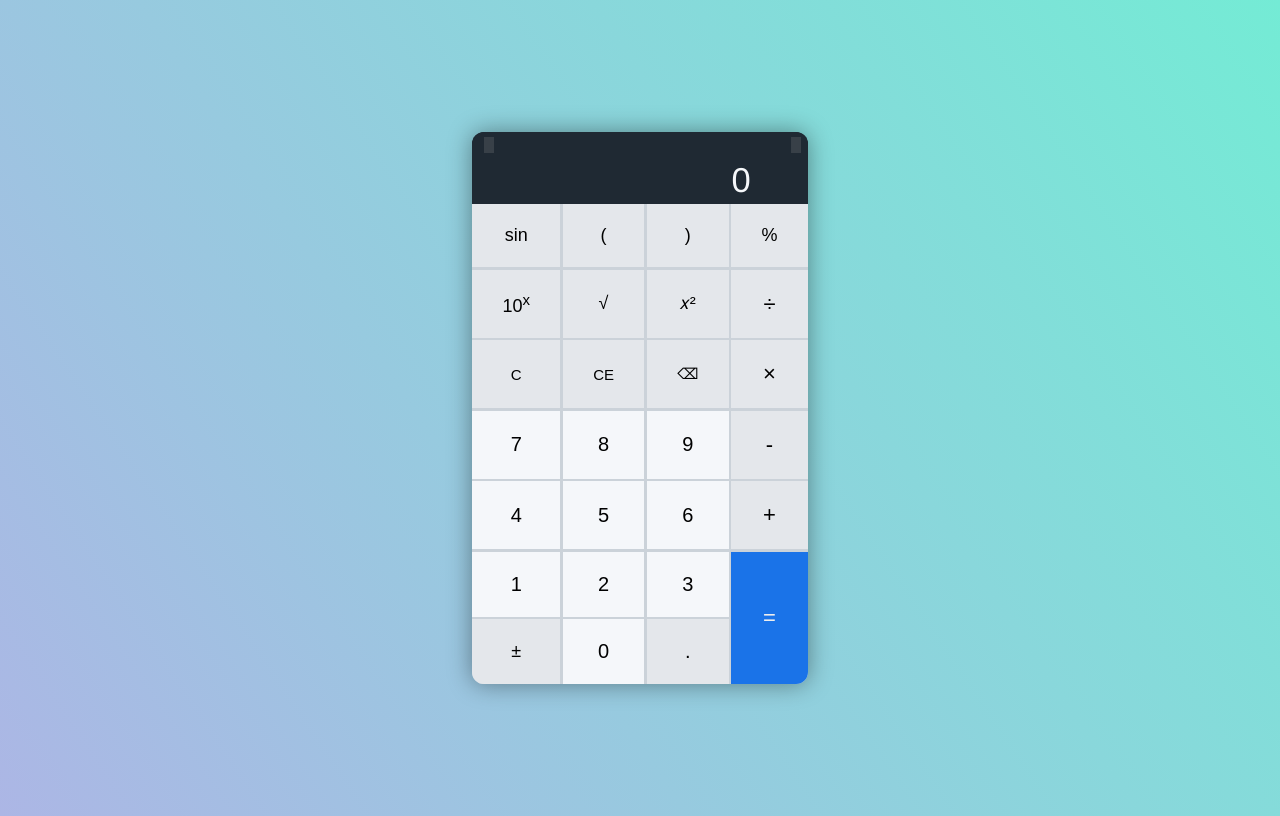
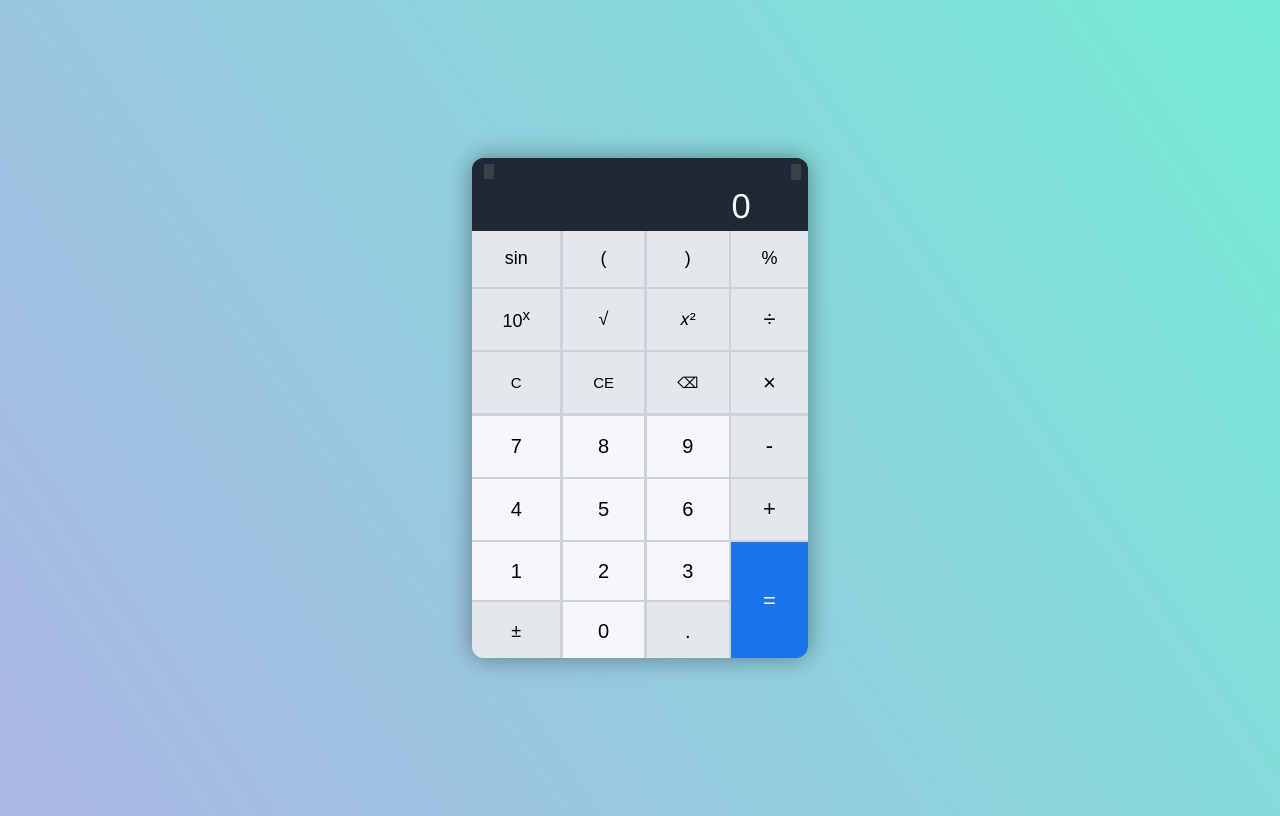
Before and after one commit to hexaquarks/Calculator, a plain HTML site: page index.html in a window 1280 px wide. Drawn offline with Linux system fonts and the light colour scheme; grey boxes are pictures that could not be loaded; a web font is replaced by a local one.

Commit message:
Fixed the height display for different monitors apsect ratios

```diff
--- a/src/style.css
+++ b/src/style.css
@@ -43,6 +43,7 @@ body {
   border-radius: 0.5em;
   overflow: hidden; /* allows the border-radius to be visible. */
   width: 14rem;
+  height: 500px;
 }
 
 .calculator__display {
@@ -130,7 +131,7 @@ body {
     "four five six plus"
     "one two three equal"
     "pm zero decimal equal";
-  height: 60vh;
+  height:430px;
   width: 100%;
   border: none; /* doenst work ? */
 }
```
